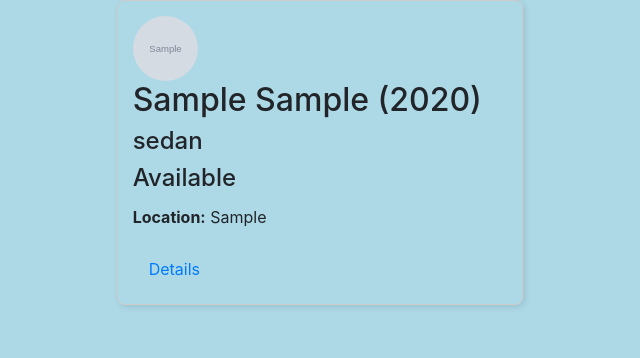
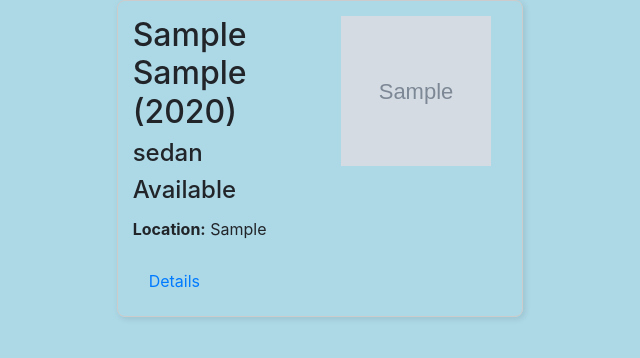
Before and after one commit to PetreMorariu/car_rental_app, a Django app: page /car/ in a window 1280 px wide. Shown: the part 56-414 px from the top of the page, without its empty margins (320-960 px from the left). Run offline with Django 5.2, Linux system fonts and the light colour scheme; tables that the repository leaves empty hold one stand-in row (values such as "Sample post"); grey boxes marked "Sample" are stand-in pictures; some libraries are stand-ins or nearby versions.

Commit message:
moved the image on the right side of the page

```diff
--- a/car_rental/templates/car_rental/car_list.html
+++ b/car_rental/templates/car_rental/car_list.html
@@ -40,13 +40,33 @@
         .attributes li {
             padding: 4px 0;
         }
+        /* Flex container for image and text */
+        .car-details {
+            display: flex;
+            flex-direction: row;
+            align-items: flex-start;
+            justify-content: space-between;
+        }
+        /* Style for the car images to be square and larger */
+        .article-img {
+            width: 150px; /* Larger size */
+            height: 150px; /* Square shape */
+            object-fit: cover; /* Cover the area without distortion */
+            display: block;
+            margin-left: 15px; /* spacing from text */
+        }
+        /* Optional: style for the text content container to control width */
+        .car-text {
+            flex: 1;
+        }
     </style>
 </head>
 <body>
     <div class="cars-container">
         {% for car in cars %}
             <div class="car">
-                <img class="rounded-circle article-img" src="{{ car.image.url }}">
+                <div class="car-details">
+                    <div class="car-text">
                         <h2>{{ car.make }} {{ car.model }} ({{ car.year }})</h2>
                         <h4>{{ car.car_type }}</h4>
                         {% if car.is_available %}
@@ -59,6 +79,9 @@
                         </ul>
                         <a class="nav-link" href="{% url 'detail_view_car' car.id %}">Details<span class="sr-only">(current)</span></a>
                     </div>
+                    <img class="article-img" src="{{ car.image.url }}" alt="{{ car.make }} {{ car.model }}">
+                </div>
+            </div>
         {% endfor %}
     </div>
 </body>
```
Lines whose indentation alone changed are shown as unchanged.
